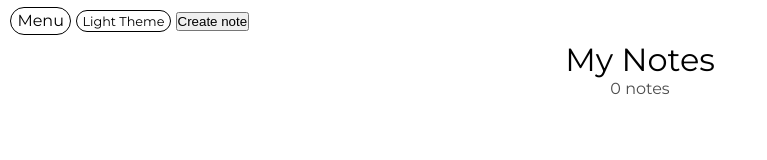
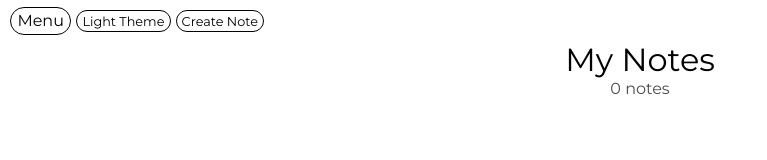
Before and after one commit to CrgioYalux/another-note-taking-app, a React (Vite) app in the folder frontend/: page / in a window 1280 px wide. Shown: the top 160 px of the page, without its empty margins (0-767 px from the left). Built offline with nearby package versions, Linux system fonts and the light colour scheme.

Commit message:
feat(client): add create/edit note mode

```diff
--- a/frontend/src/App.css
+++ b/frontend/src/App.css
@@ -33,3 +33,15 @@
   color: var(--secondary-color-opacity-full);
   margin-top: 40px;
 }
+
+.CreateNote_bt {
+  color: var(--secondary-color-opacity-full);
+  background-color: var(--primary-color-opacity-full);
+  border: 1px solid currentColor;
+  font-family: var(--primary-font);
+  border-radius: 99px;
+  font-size: .8rem;
+  padding: .2em .4em;
+  text-transform: capitalize;
+  cursor: pointer;
+}
--- a/frontend/src/App.tsx
+++ b/frontend/src/App.tsx
@@ -12,14 +12,16 @@ import { CreateEditNoteMode } from './components/CreateEditNote';
 
 function App() {
   const { currentView } = useView();
-  const { useMode } = useCreateEditMode();
+  const { endUse, startUseMode, using } = useCreateEditMode();
 
   return (
     <div className="App">
       <div className="AppMenu">
         <NavMenu />
         <ToggleThemeButton />
-        <button onClick={() => useMode(CreateEditNoteMode.Create, null)}>Create note</button>
+        <button className="CreateNote_bt" onClick={() => using ? endUse() : startUseMode(CreateEditNoteMode.Create, null)}>
+          {using ? "Exit Create/Edit mode" : "Create note"}
+        </button>
       </div>
       <h1>{currentView}</h1>
       {currentView === View.MyNotes && <MyNotesView />}
--- a/frontend/src/components/CreateEditNote/CreateEditNote.css
+++ b/frontend/src/components/CreateEditNote/CreateEditNote.css
@@ -2,13 +2,54 @@
   position: fixed;
   top: 50%;
   left: 50%;
+  width: max-content;
+  padding: 10px;
   transform: translate(-50%, -50%);
-    z-index: 10000;
-    width: 90vw;
-    height: 80vh;
+  font-size: 1rem;
   background-color: var(--primary-color-opacity-high);
   color: var(--secondary-color-opacity-full);
   font-family: var(--primary-font);
   display: flex;
   flex-direction: column;
+  gap: 10px;
+
+  z-index: 10000;
 }
+
+.Input__default_class  {
+  width: 100%;
+
+  display: flex;
+  flex-direction: column;
+  justify-content: center;
+
+  font-family: var(--primary-font);
+}
+
+.Input__default_class > div {
+  width: 100%;
+  display: flex;
+  flex-direction: row;
+  gap: 10px;
+  align-items: center;
+}
+
+.Input_label__default_class {
+  font-weight: bold;
+}
+
+.Input_field__default_class {
+  flex: 0 0 65%;
+  margin-left: auto;
+
+  color: var(--secondary-color-opacity-full);
+  border: 1px solid currentColor;
+  background-color: transparent;
+
+  font-size: 1em;
+  text-align: center;
+}
+
+.Input_field__default_class::placeholder {
+  font-size: .8rem;
+}
--- a/frontend/src/components/CreateEditNote/index.tsx
+++ b/frontend/src/components/CreateEditNote/index.tsx
@@ -1,6 +1,6 @@
 import './CreateEditNote.css';
 import { Note } from '../../types';
-import { useNoteDatabase } from '../../providers/NoteDatabaseProvider';
+import { MutableNoteFields } from '../../providers/NoteDatabaseProvider/types';
 
 export enum CreateEditNoteMode {
   Create = 0,
@@ -10,7 +10,7 @@ export enum CreateEditNoteMode {
 interface CreateEditNoteProps {
   note: Note | null;
   mode: CreateEditNoteMode;
-  stopUseMode: () => void;
+  stopUseMode: (mode: CreateEditNoteMode, fields: MutableNoteFields) => void;
 };
 
 interface Form extends HTMLFormElement {
@@ -20,32 +20,38 @@ interface Form extends HTMLFormElement {
 }
 
 export const CreateEditNote = ({ note, mode, stopUseMode }: CreateEditNoteProps) => {
-  const { operation } = useNoteDatabase();
 
   const handleSubmit = (event: React.ChangeEvent<Form>) => {
     event.preventDefault();
-    operation.Create({
+    stopUseMode(
+      mode,
+      {
         title: event.target.TitleInput.value,
-      categories: event.target.CategoriesInput.value.split(' '),
         archived: event.target.ArchivedInput.checked,
-      author: 'me'
+        author: "me",
+        categories: event.target.CategoriesInput.value.split(' ')
       });
-    stopUseMode();
   };
 
   return (
     <form onSubmit={handleSubmit} className="CreateEditNote">
-      <label htmlFor="TitleInput">
+      <label className="Input__default_class" htmlFor="TitleInput">
+        <div>
           <strong>Title:</strong>
-        <input name="TitleInput" id="titleInput" type="text"  defaultValue={!note ? "" : note.title}/>
+          <input className="Input_field__default_class" name="TitleInput" id="titleInput" type="text"  defaultValue={!note ? "" : note.title}/>
+        </div>
       </label>
-      <label htmlFor="CategoriesInput">
+      <label  className="Input__default_class" htmlFor="CategoriesInput">
+        <div>
           <strong>Categories:</strong>
-        <input placeholder="e.g. category1 category2 ..." name="CategoriesInput" id="CategoriesInput" type="text" defaultValue={!note ? "" : note.categories.join(' ')} />
+          <input  className="Input_field__default_class"  placeholder="e.g. category1 category2 ..." name="CategoriesInput" id="CategoriesInput" type="text" defaultValue={!note ? "" : note.categories.join(' ')} />
+        </div>
       </label>
-      <label htmlFor="ArchivedInput">
+      <label className="Input__default_class" htmlFor="ArchivedInput">
+        <div>
           <strong>Archived?</strong>
-        <input name="ArchivedInput" id="ArchivedInput" type="checkbox" defaultChecked={!note ? false : note.archived}/>
+          <input className="Input_field__default_class" name="ArchivedInput" id="ArchivedInput" type="checkbox" defaultChecked={!note ? false : note.archived}/>
+        </div>
       </label>
       <button type="submit">{mode === CreateEditNoteMode.Create ? "Create" : "Edit"}</button>
     </form>
--- a/frontend/src/components/Note/index.tsx
+++ b/frontend/src/components/Note/index.tsx
@@ -2,7 +2,6 @@ import './Note.css';
 import { NoteGraphic } from './NoteGraphic';
 import { NoteState } from './types';
 import { NoteOperations } from './NoteOperations';
-import { useState } from 'react';
 import { useNoteDatabase } from '../../providers/NoteDatabaseProvider';
 import type { Note as NoteType } from '../types';
 import { useCreateEditMode } from '../../providers/CreateEditNoteProvider';
@@ -15,10 +14,10 @@ interface NoteProps {
 
 export const Note = ({note, noteState}: NoteProps) => {
   const { operation } = useNoteDatabase();
-  const { useMode } = useCreateEditMode();
+  const { startUseMode } = useCreateEditMode();
 
   const editNote = (note: NoteType) => {
-    useMode(CreateEditNoteMode.Edit, note);
+    startUseMode(CreateEditNoteMode.Edit, note);
   };
 
   const deleteNote = (note: NoteType) => {
--- a/frontend/src/providers/CreateEditNoteProvider/index.tsx
+++ b/frontend/src/providers/CreateEditNoteProvider/index.tsx
@@ -1,19 +1,25 @@
 import { useState, useContext, createContext } from "react";
 import { CreateEditNote, CreateEditNoteMode } from '../../components/CreateEditNote';
 import { Note } from "../../types";
+import { useNoteDatabase } from "../NoteDatabaseProvider";
+import { MutableNoteFields } from "../NoteDatabaseProvider/types";
 
 interface CreateEditNoteProviderProps {
   children: React.ReactNode;
 };
 
 interface CreateEditNoteContextProps {
-    useMode: (mode:CreateEditNoteMode, note: Note|null) => void;
-    stopUseMode: () => void;
+    startUseMode: (mode:CreateEditNoteMode, note: Note|null) => void;
+    stopUseMode: (mode:CreateEditNoteMode, fields: MutableNoteFields) => void;
+    endUse: () => void;
+    using: boolean;
 };
 
 const CreateEditNoteContext = createContext<CreateEditNoteContextProps>({
-    useMode: () => {},
-    stopUseMode: () => {}
+    startUseMode: () => {},
+    stopUseMode: () => {},
+    endUse: () => {},
+    using: false
 });
 
 export const useCreateEditMode = () => useContext(CreateEditNoteContext);
@@ -22,21 +28,27 @@ export const CreateEditModeProvider = ({ children }: CreateEditNoteProviderProps
   const [using, setUsing] = useState<boolean>(false);
   const [mode, setMode] = useState<CreateEditNoteMode>(CreateEditNoteMode.Create);
   const [note, setNote] = useState<Note | null>(null);
+  const { operation } = useNoteDatabase();
 
-
-  const useMode = (mode:CreateEditNoteMode, note: Note|null) => {
+  const startUseMode = (mode:CreateEditNoteMode, note: Note|null) => {
     setUsing(true);
     setMode(mode);
     setNote(note);
   };
 
-  const stopUseMode = () => {setUsing(false);};
+  const endUse = () => { setUsing(false); };
 
-  const value = {useMode, stopUseMode};
+  const stopUseMode = (mode:CreateEditNoteMode, fields: MutableNoteFields) => {
+    if (mode === CreateEditNoteMode.Create) operation.Create(fields);
+    if (mode === CreateEditNoteMode.Edit && note) operation.Modify(note.ID, fields);
+    setUsing(false);
+  };
+
+  const value = {startUseMode, stopUseMode, endUse, using};
 
   return (
     <CreateEditNoteContext.Provider value={value}>
-        {using && <CreateEditNote mode={mode} note={note} stopUseMode={stopUseMode}/>}
+        {using && <CreateEditNote mode={mode} note={note} stopUseMode={stopUseMode} />}
         {children}
     </CreateEditNoteContext.Provider>
   );
```
Lines whose indentation alone changed are shown as unchanged.
